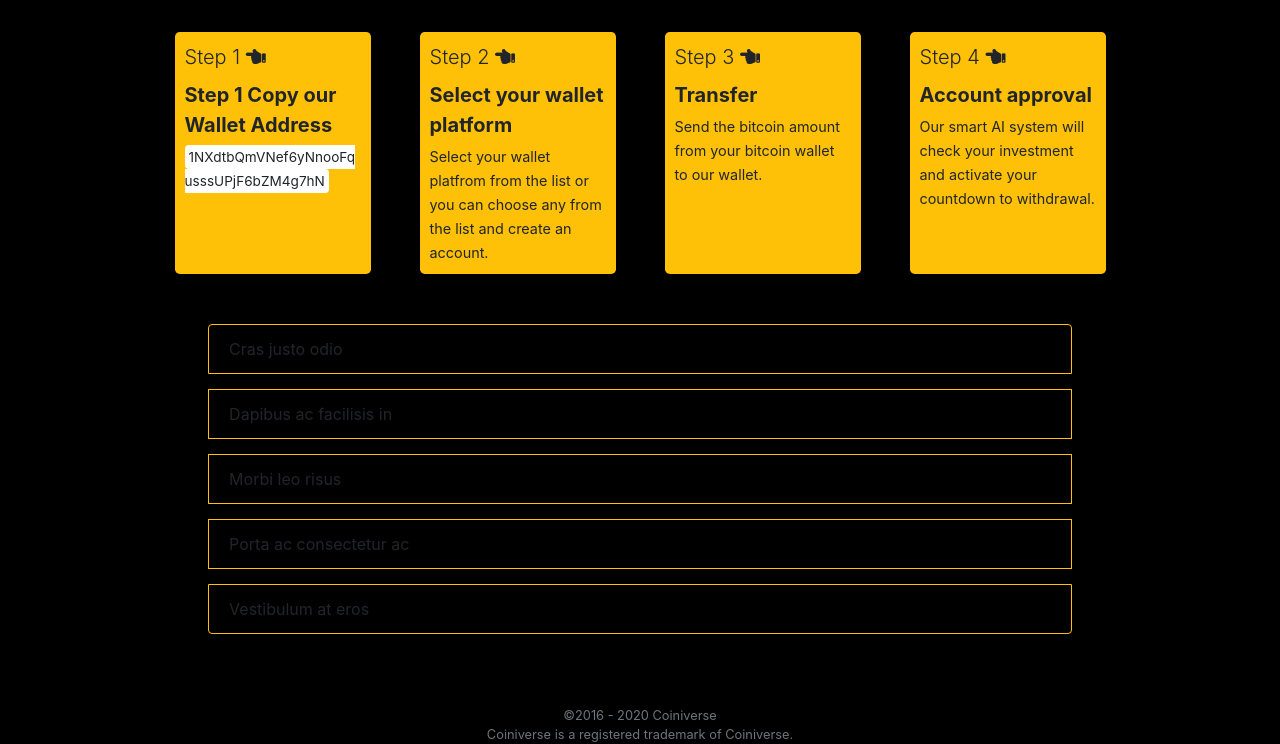
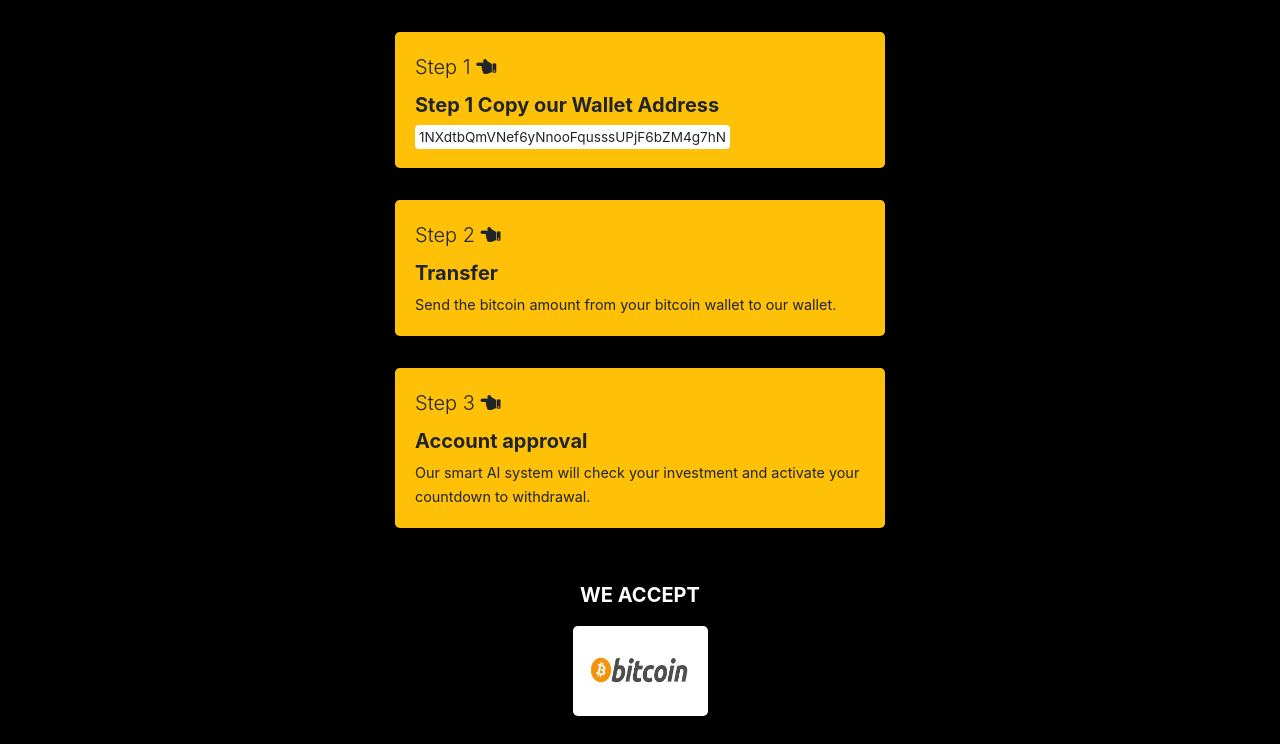
Before and after one commit to CodeTemplar99/AlertCoin, a plain HTML site: page investboard.html in a window 1280 px wide. Shown: the part 61-805 px from the top of the page. Drawn offline with Linux system fonts and the light colour scheme.

Commit message:
we accept

```diff
--- a/Css/styled.css
+++ b/Css/styled.css
@@ -304,6 +304,12 @@ animation: shake 1.5s ease-out 0s infinite;
 font-size: 1000%;
 }
 
+.h-line{
+    padding: 0px;
+    height: 4px;
+    margin-bottom: 20px !important;
+    background: linear-gradient(to left, #ffc107, black);
+}
 
 /* invest */
 
@@ -323,12 +329,12 @@ font-size: 1000%;
     flex-direction: column;
     align-items: center;
 }
-
+/*
 .invest-s1 hr{
     padding: 2px;
     width: 12vh;
     background: linear-gradient(to left, #3a2b8f,#5353d3, #17a0b3);
-}
+} */
 
 .invest-s1-title{
     color: black;
@@ -544,19 +550,31 @@ margin:0px;
     width: 80%;
     background: transparent;
     display: flex;
+    flex-direction: column;
     flex-wrap: wrap;
-    justify-content: space-around;
+    align-items: center;
     padding: 10px;
 }
 
 .inst-super .inst-cons{
-    width: 20%;
-    margin: 0;
-    padding: 10px;
+    width: 50%;
+    /* margin: 0; */
+    padding: 20px;
 }
 
  .inst-cons small{
      font-size: 90%;
+}
+
+
+.inst-cons-accept{
+    width: 30%;
+    height:90px;
+    padding: 0px;
+    background-image: url("/images/IMG-20200605-WA0002.jpg") !important;
+    background-position:center;
+    background-size:100% 100%;
+    background-repeat: no-repeat;
 }
 
 .options-con ul{
--- a/investboard.html
+++ b/investboard.html
@@ -63,42 +63,36 @@
                         Copy our Wallet Address</p>
                     <small id="wallie">1NXdtbQmVNef6yNnooFqusssUPjF6bZM4g7hN</small>
                 </div>
-                <div class="jumbotron inst-cons bg-warning">
+                <!-- <div class="jumbotron inst-cons bg-warning">
                     <p class="lead mb-2">Step 2
                         <i class="fa fa-hand-point-left"></i></p>
                     <p class="lead mb-1 font-weight-bold">Select your wallet platform</p>
                     <small>Select your wallet platfrom from the list or you can choose any from the list and create an
                         account.</small>
 
-                </div>
+                </div> -->
 
                 <div class="jumbotron inst-cons bg-warning">
-                    <p class="lead mb-2">Step 3
+                    <p class="lead mb-2">Step 2
                         <i class="fa fa-hand-point-left"></i></p>
                     <p class="lead mb-1 font-weight-bold">Transfer</p>
                     <small> Send the bitcoin amount from your bitcoin wallet to our wallet.</small>
                 </div>
 
                 <div class="jumbotron inst-cons bg-warning">
-                    <p class="lead mb-2">Step 4
+                    <p class="lead mb-2">Step 3
                         <i class="fa fa-hand-point-left"></i></p>
                     <p class="lead mb-1 font-weight-bold">Account approval</p>
                     <small>Our smart AI system will check your investment and activate your countdown to
                         withdrawal.</small>
 
                 </div>
+                <div class="inst-cons d-flex flex-column justify-content-center align-items-center">
+                    <p class="lead text-white font-weight-bolder">WE ACCEPT</p>
+                    <div class="jumbotron inst-cons-accept ">
+                    </div>
+                </div>
             </div>
-        </div>
-
-
-        <div class="jumbotron d-flex justify-content-center align-items-center flex-wrap bg-transparent p-2 m-0 options-con">
-            <ul class="list-group">
-                <li class="list-group-item">Cras justo odio</li>
-                <li class="list-group-item">Dapibus ac facilisis in</li>
-                <li class="list-group-item">Morbi leo risus</li>
-                <li class="list-group-item">Porta ac consectetur ac</li>
-                <li class="list-group-item">Vestibulum at eros</li>
-            </ul>
         </div>
     </div>
     <div class="jumbotron m-0 bg-transparent col-lg-12 m-0">
```
Also changed, not shown: index.html (+8 -0 lines), images/IMG-20200604-WA0018.jpg (added), images/IMG-20200604-WA0020.jpg (added), images/IMG-20200605-WA0002.jpg (added), images/IMG-20200605-WA0003.jpg (added).
